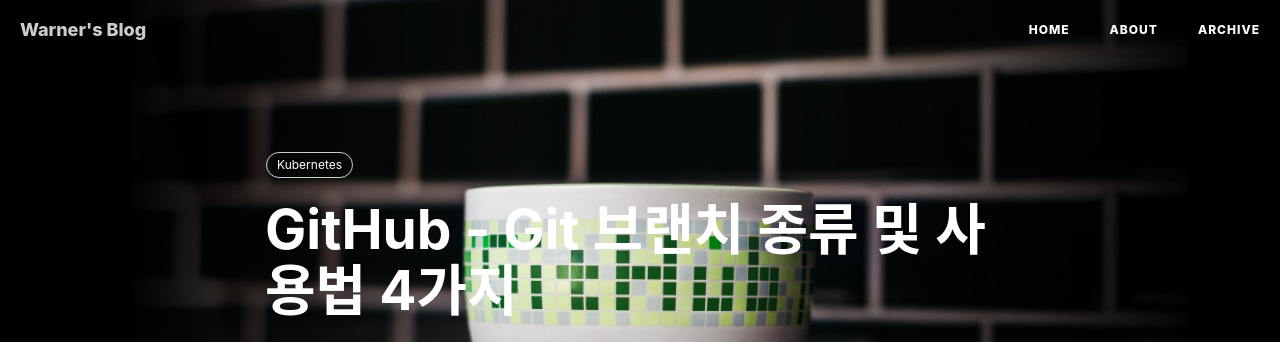
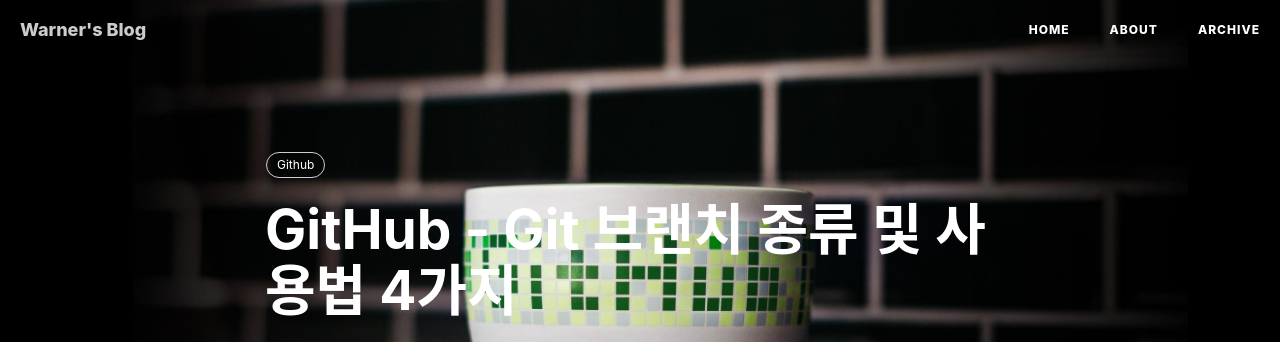
Before and after one commit to leeheeweon/leeheeweon.github.io, a Jekyll site: the page built from _posts/2023-11-24-github-workflow-branch.md, in a window 1280 px wide and 900 px high. Shown: the top 342 px of the window. Built offline with Jekyll 4.4.1, drawn with Linux system fonts in a browser that asks for light colours; nearby versions of some CDN libraries; comment, search, counter and statistics services are not loaded; some of the changed text lies outside the part shown.

Commit message:
아카이브 수정

```diff
--- a/_posts/2023-11-24-github-workflow-branch.md
+++ b/_posts/2023-11-24-github-workflow-branch.md
@@ -7,7 +7,7 @@
 header-img: img/bg/post-bg-github-cup.jpg
 catalog: true
 tags:
-  - Kubernetes
+  - Github
 ---
 
 ## 4가지 브랜치
```
